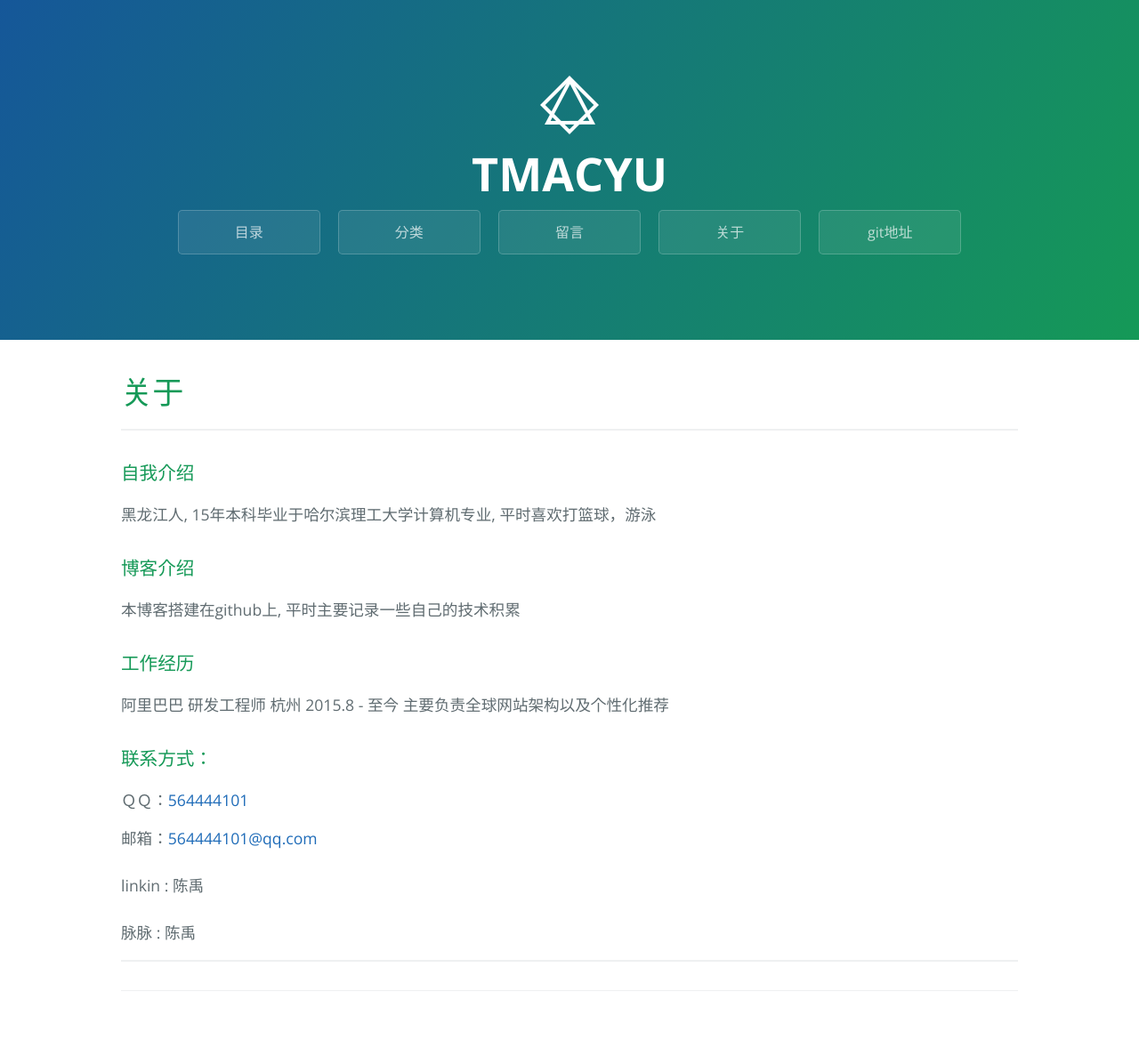
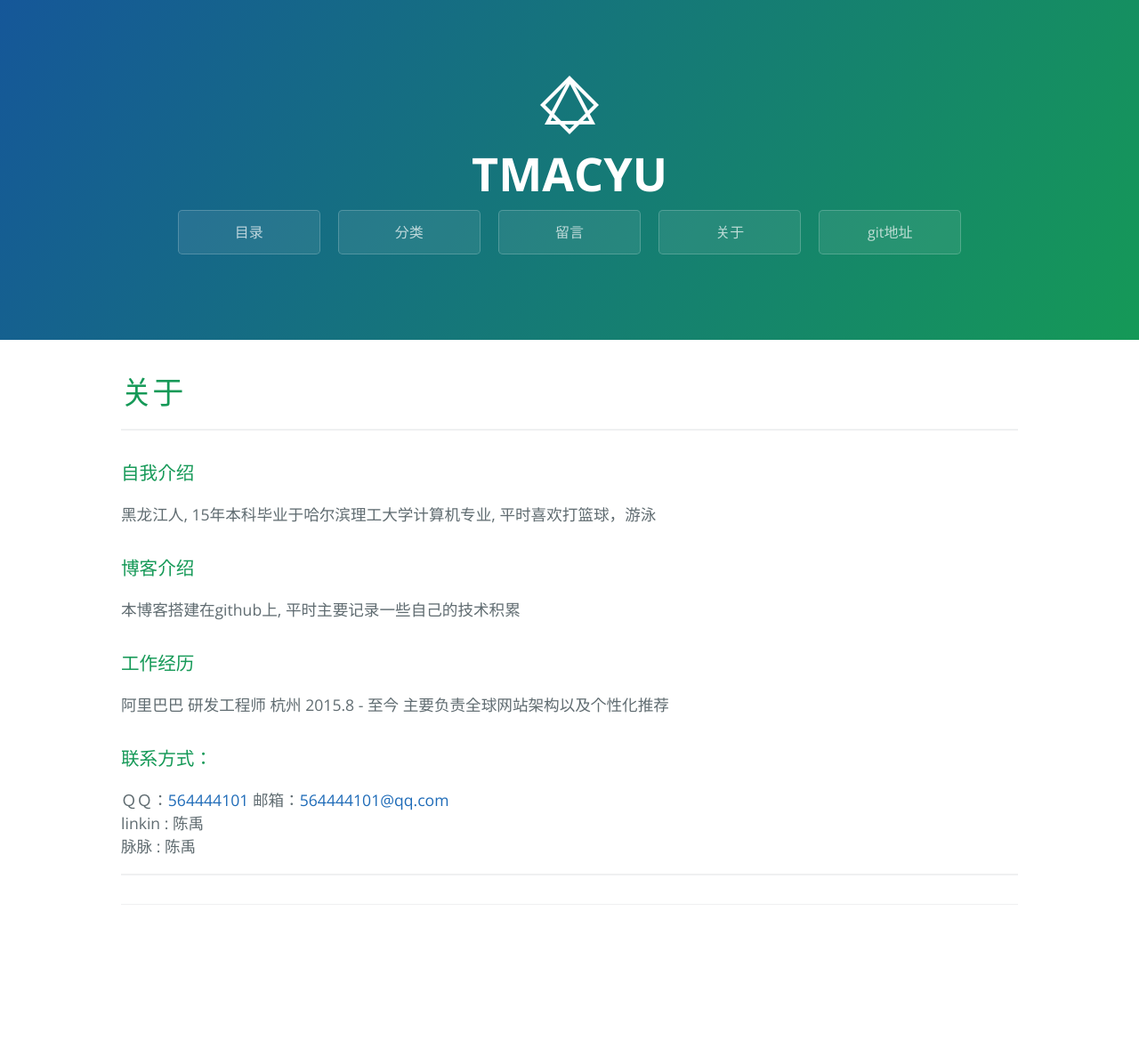
Before and after one commit to tmacyu/tmacyu.github.io, a Jekyll site: the page built from about/index.md, in a window 1280 px wide. Shown: the whole page at 89% size. Built offline with Jekyll 4.4.1, drawn with Linux system fonts in a browser that asks for light colours; after the commit the page ends 1081 px from its top, so only the background shows below that.

Commit message:
Update index.md

```diff
--- a/about/index.md
+++ b/about/index.md
@@ -16,13 +16,9 @@ comments: no
 阿里巴巴 研发工程师 杭州 2015.8 - 至今 主要负责全球网站架构以及个性化推荐
 
 ### 联系方式：
-{% if site.qq %}
-ＱＱ：[{{ site.qq }}](tencent://message/?uin={{ site.qq }})
-{% endif %}
+{% if site.qq %} ＱＱ：[{{ site.qq }}](tencent://message/?uin={{ site.qq }}) {% endif %}
 邮箱：[{{ site.email }}](mailto:{{ site.email }})
-<br><br>
-linkin : 陈禹
-<br><br>
-脉脉 : 陈禹
+<br>linkin : 陈禹
+<br>脉脉 : 陈禹
 
 ----
```
